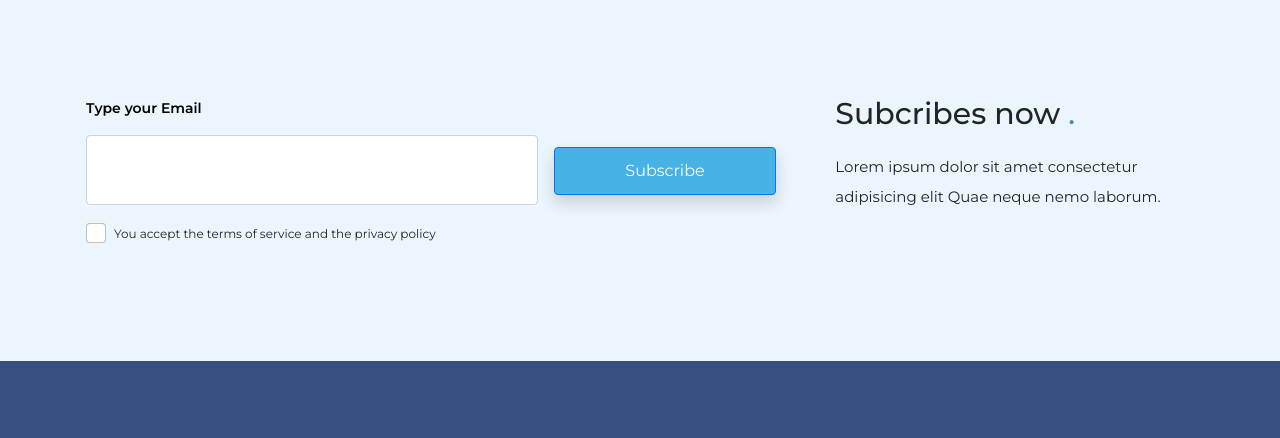
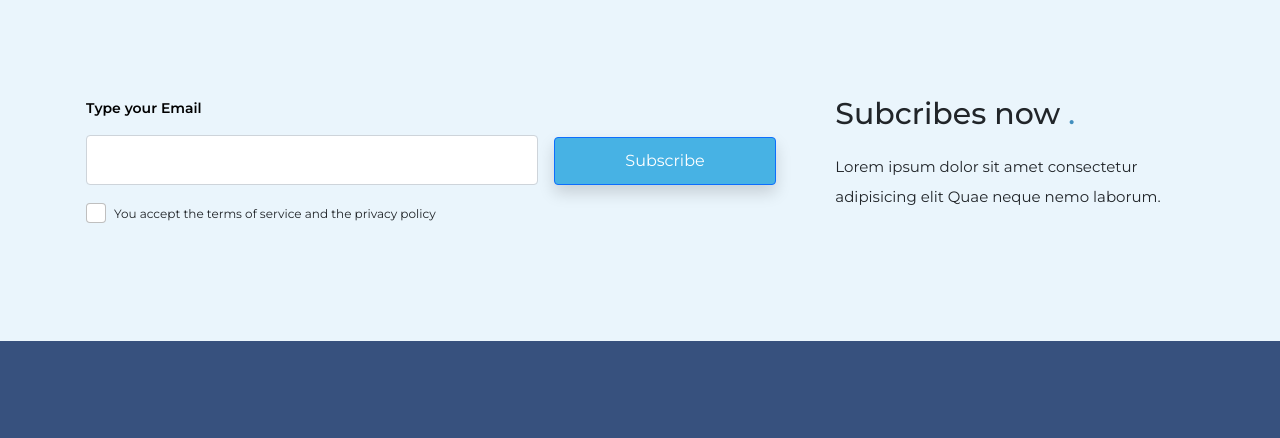
Before and after one commit to rashedovi/codrop, a plain HTML site: page index.html in a window 1280 px wide. Shown: the part 5560-5998 px from the top of the page. Drawn offline with nearby package versions, Linux system fonts and the light colour scheme.

Commit message:
Update style.css

```diff
--- a/css/style.css
+++ b/css/style.css
@@ -392,6 +392,9 @@ header{
    display: flex;
    align-items: center;
 }
+.form-control {
+    padding: 12px !important;
+}
 .subscribe .btn{
     padding: 11px 70px;
     margin-bottom: 15px;
```
